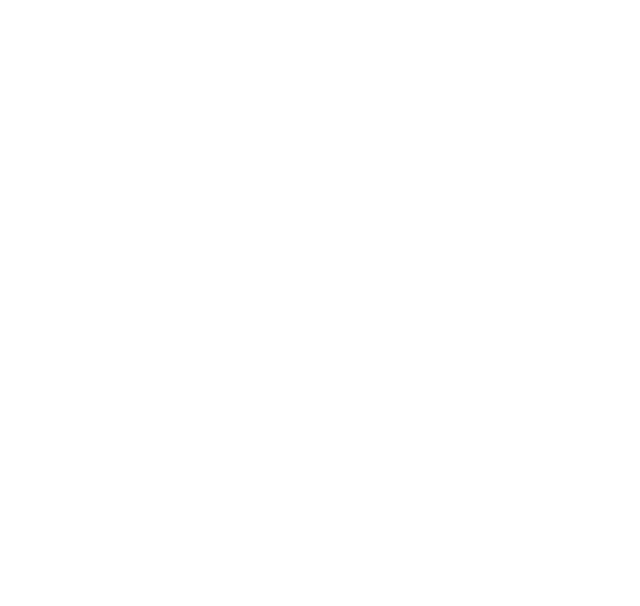
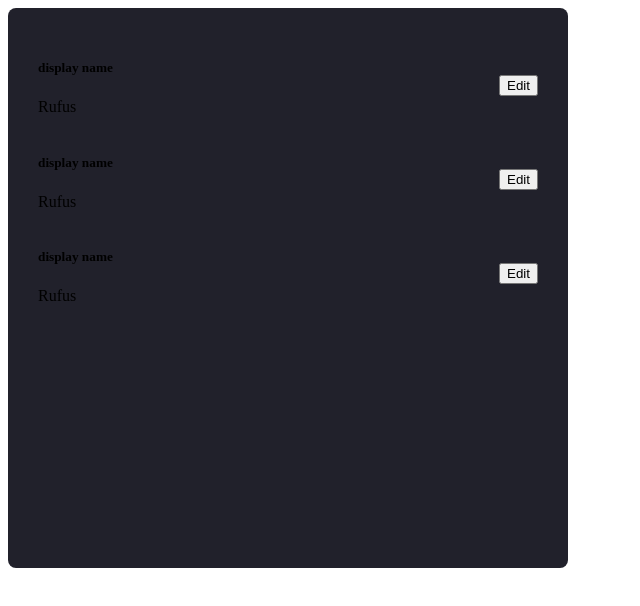
Before and after one commit to ConnorIngold/ChattyPatty, a plain HTML site: page client/profile.html in a window 1280 px wide. Shown: the whole page, without its empty margins (0-640 px from the left). Drawn offline with Linux system fonts and the light colour scheme.

Commit message:
started on the profile page and other ameneds

```diff
--- /dev/null
+++ b/client/css/profile.css
@@ -0,0 +1,13 @@
+.bg{
+  background: #21212b;
+  height: 500px;
+  width: 500px;
+  border-radius: 8px;
+  padding: 30px;
+}
+
+.row{
+  display: flex;
+  justify-content: space-between;
+  align-items: center;
+}
--- a/client/profile.html
+++ b/client/profile.html
@@ -5,10 +5,40 @@
 	<meta http-equiv="X-UA-Compatible" content="IE=edge">
 	<meta name="viewport" content="width=device-width, initial-scale=1.0">
 	<title>Profile</title>
+	<link rel="stylesheet" href="./css/profile.css">
 <!-- puts scripts, create form for sign up, adding notes, showing notes, signup.html, addNote.html, showNotes.html, accountPage.html  -->
 
 </head>
 <body>
+	<div class="bg">
+		<div class="row">
+			<div class="col">
+					<h5>display name</h5>
+					<p>Rufus</p>
+			</div>
+			<div class="col">
+				<button>Edit</button>
+			</div>
+		</div>
+		<div class="row">
+			<div class="col">
+					<h5>display name</h5>
+					<p>Rufus</p>
+			</div>
+			<div class="col">
+				<button>Edit</button>
+			</div>
+		</div>
+		<div class="row">
+			<div class="col">
+					<h5>display name</h5>
+					<p>Rufus</p>
+			</div>
+			<div class="col">
+				<button>Edit</button>
+			</div>
+		</div>
+	</div>
 
 </body>
 </html>
```
Also changed, not shown: client/Register.html (+35 -12 lines).
